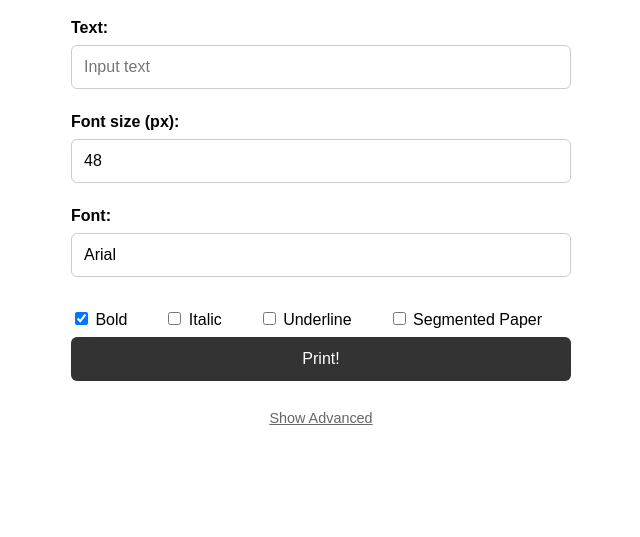
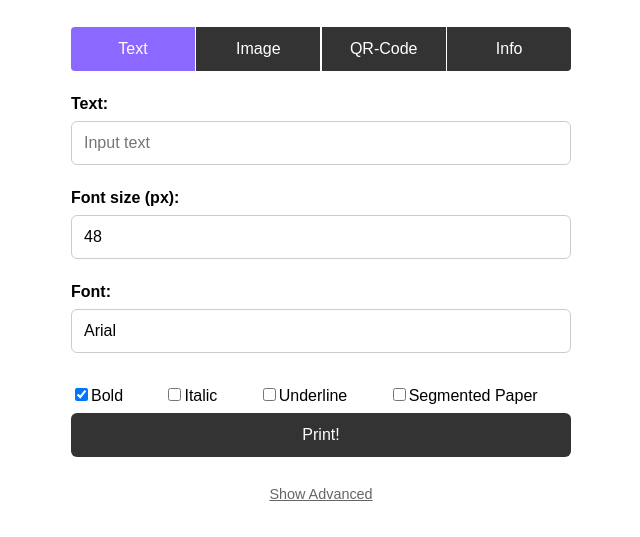
Before and after one commit to josb25/BleWebler, a plain HTML site: page index.html in a window 1280 px wide. Shown: the part 93-630 px from the top of the page, without its empty margins (319-959 px from the left). Drawn offline with Linux system fonts and the light colour scheme.

Commit message:
CSS Cleanup and added UI selector elements

```diff
--- a/css/style.css
+++ b/css/style.css
@@ -280,3 +280,38 @@ label {
   border: 1px solid #bbb;
   background: #fff;
 }
+
+
+
+
+.label-type-selector {
+  display: flex;
+  gap: 0.1em;
+  margin-bottom: 1em;
+}
+
+/* Apply rounded corners to the LEFT side of the first button */
+.label-type-selector .label-type-btn:first-child {
+  border-top-left-radius: 4px;
+  border-bottom-left-radius: 4px;
+}
+
+/* Apply rounded corners to the RIGHT side of the last button */
+.label-type-selector .label-type-btn:last-child {
+  border-top-right-radius: 4px;
+  border-bottom-right-radius: 4px;
+}
+
+.label-type-btn {
+  flex: 1;
+  padding: 0.5em 1em;
+  border: 0px solid #ccc;
+  border-radius: 0px;
+  cursor: pointer;
+  transition: background 0.2s, color 0.2s;
+}
+
+.label-type-btn.active {
+  background: #8b68ff;
+  color: white;
+}
--- a/index.html
+++ b/index.html
@@ -10,6 +10,16 @@
   <div class="container">
     <h1>BleWebler</h1>
 
+    <!-- <label for="labelType">Type of Content:</label> -->
+    <div class="label-type-selector">
+      <button class="label-type-btn active" data-type="text">Text</button>
+      <button class="label-type-btn" data-type="bitmap">Image</button>
+      <button class="label-type-btn" data-type="qrcode">QR-Code</button>
+      <button class="label-type-btn" data-type="info">Info</button>
+    </div>
+
+
+    <div id="textOptions">
     <label for="labelText">Text:</label>
     <input type="text" id="labelText" placeholder="Input text" value="" />
 
@@ -20,10 +30,25 @@
     <input type="text" id="fontFamily" value="Arial" placeholder="e. g. Arial" />
 
     <div class="options">
-      <label><input type="checkbox" id="bold" checked /> Bold</label>
-      <label><input type="checkbox" id="italic" /> Italic</label>
-      <label><input type="checkbox" id="underline" /> Underline</label>
-        <label><input type="checkbox" id="segmentedPaper" /> Segmented Paper</label>
+        <label><input type="checkbox" id="bold" checked />Bold</label>
+        <label><input type="checkbox" id="italic" />Italic</label>
+        <label><input type="checkbox" id="underline" />Underline</label>
+        <label><input type="checkbox" id="segmentedPaper" />Segmented Paper</label>
+      </div>
+    </div>
+
+    <div id="imageOptions" style="display:none;">
+      <label>Work in Progress.</label>
+    </div>
+
+    <div id="qrcodeOptions" style="display:none;">
+      <label>Work in Progress.</label>
+      <!-- QR-Code input & options -->
+    </div>
+
+    <div id="infoOptions" style="display:none;">
+      <label>Work in Progress.</label>
+      <!-- Info about printer -->
     </div>
 
     <button onclick="printLabel()">Print!</button>
```
